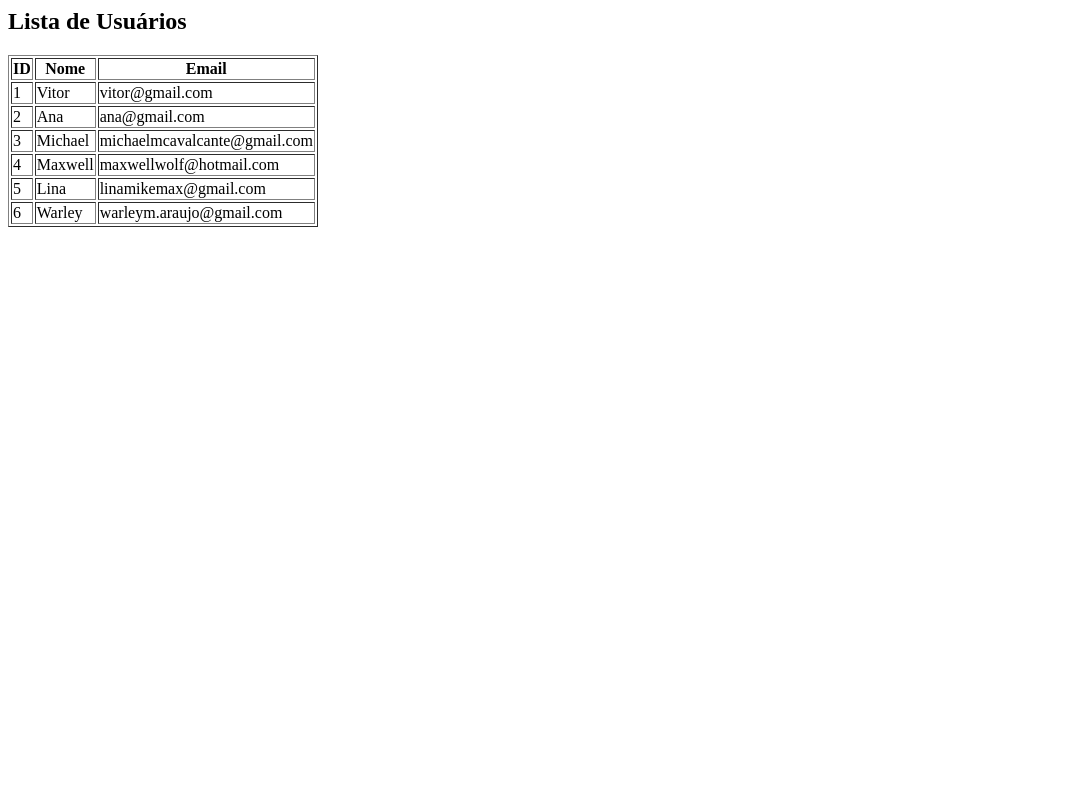
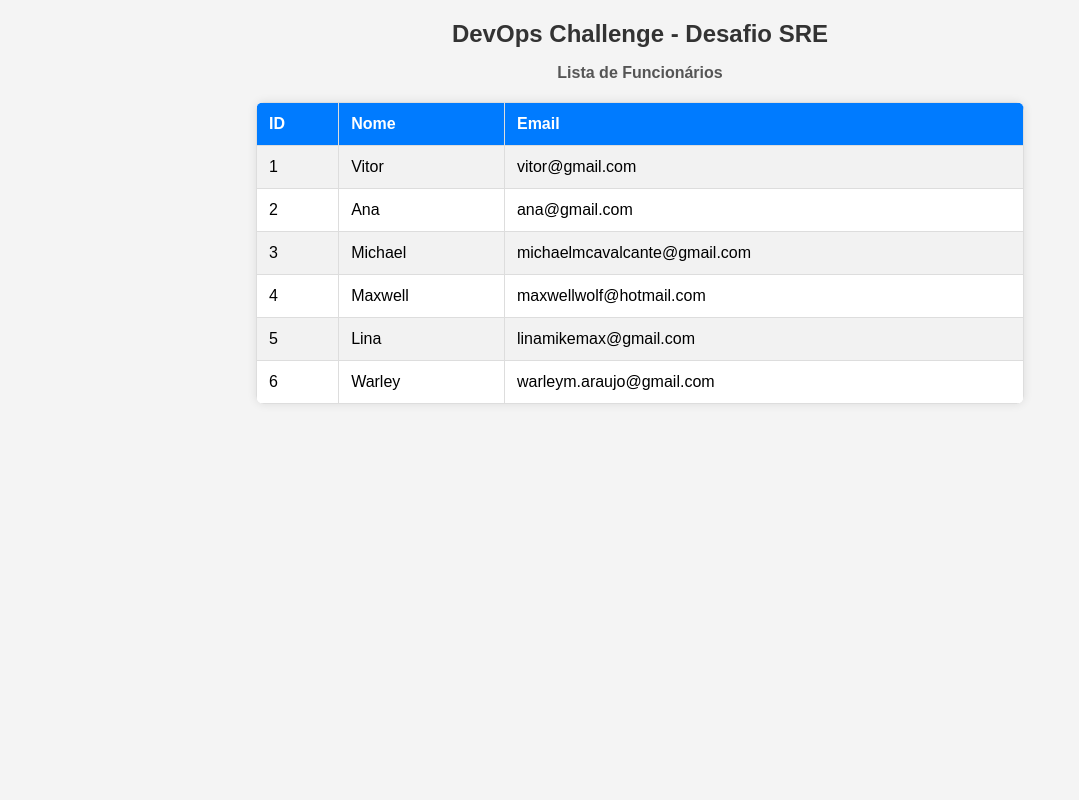
Before and after one commit to MikeMacCav/desafio-sre-devops, a PHP site: page / in a window 1280 px wide. Shown: the whole page, without its empty margins (0-1079 px from the left). Run offline with PHP 8.4, Linux system fonts and the light colour scheme; data comes from the database, SQL or seed files in the repository.

Commit message:
Alteração da Página Web, index.php com ajuste e estilização.

```diff
--- a/index.php
+++ b/index.php
@@ -1,5 +1,5 @@
 <?php
-$servername = "172.17.0.3"; // Nome do container MySQL
+$servername = "172.17.0.2"; // Nome do container MySQL
 $username = "root";
 $password = "6283";
 $dbname = "sre_desafio";
@@ -9,12 +9,75 @@ $conn = new mysqli($servername, $username, $password, $dbname);
 if ($conn->connect_error) {
     die("Erro na conexão: " . $conn->connect_error);
 }
+?>
 
+<!DOCTYPE html>
+<html lang="pt-BR">
+<head>
+    <meta charset="UTF-8">
+    <meta name="viewport" content="width=device-width, initial-scale=1.0">
+    <title>DevOps Challenge - Desafio SRE</title>
+    <style>
+        body {
+            text-align: center;
+            font-family: Arial, sans-serif;
+            background-color: #f4f4f4;
+            margin: 0;
+            padding: 0;
+        }
+        h1 {
+            font-size: 24px;
+            font-weight: bold;
+            color: #333;
+            margin-top: 20px;
+        }
+        h2 {
+            font-size: 16px;
+            font-weight: bold;
+            color: #555;
+            margin-bottom: 20px;
+        }
+        table {
+            margin: auto;
+            border-collapse: collapse;
+            width: 60%;
+            background: #fff;
+            box-shadow: 0 0 10px rgba(0, 0, 0, 0.1);
+            border-radius: 8px;
+            overflow: hidden;
+        }
+        th, td {
+            padding: 12px;
+            border: 1px solid #ddd;
+            text-align: left;
+        }
+        th {
+            background-color: #007bff;
+            color: white;
+        }
+        tr:nth-child(even) {
+            background-color: #f2f2f2;
+        }
+        tr:hover {
+            background-color: #ddd;
+        }
+    </style>
+</head>
+<body>
+
+    <h1>DevOps Challenge - Desafio SRE</h1>
+    <h2>Lista de Funcionários</h2>
+
+    <table>
+        <tr>
+            <th>ID</th>
+            <th>Nome</th>
+            <th>Email</th>
+        </tr>
+
+        <?php
         $sql = "SELECT * FROM usuarios";
         $result = $conn->query($sql);
-
-echo "<h2>Lista de Usuários</h2>";
-echo "<table border='1'><tr><th>ID</th><th>Nome</th><th>Email</th></tr>";
 
         if ($result->num_rows > 0) {
             while ($row = $result->fetch_assoc()) {
@@ -23,7 +86,10 @@ if ($result->num_rows > 0) {
         } else {
             echo "<tr><td colspan='3'>Nenhum usuário encontrado</td></tr>";
         }
-echo "</table>";
 
         $conn->close();
         ?>
+    </table>
+
+</body>
+</html>
```
Lines whose indentation alone changed are shown as unchanged.
